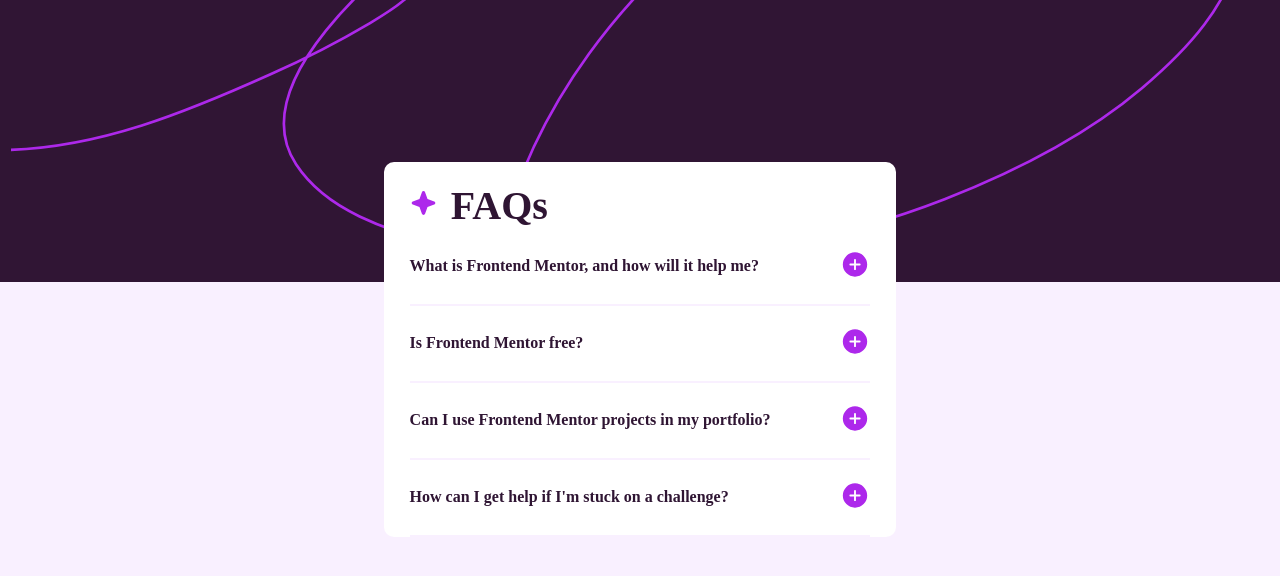
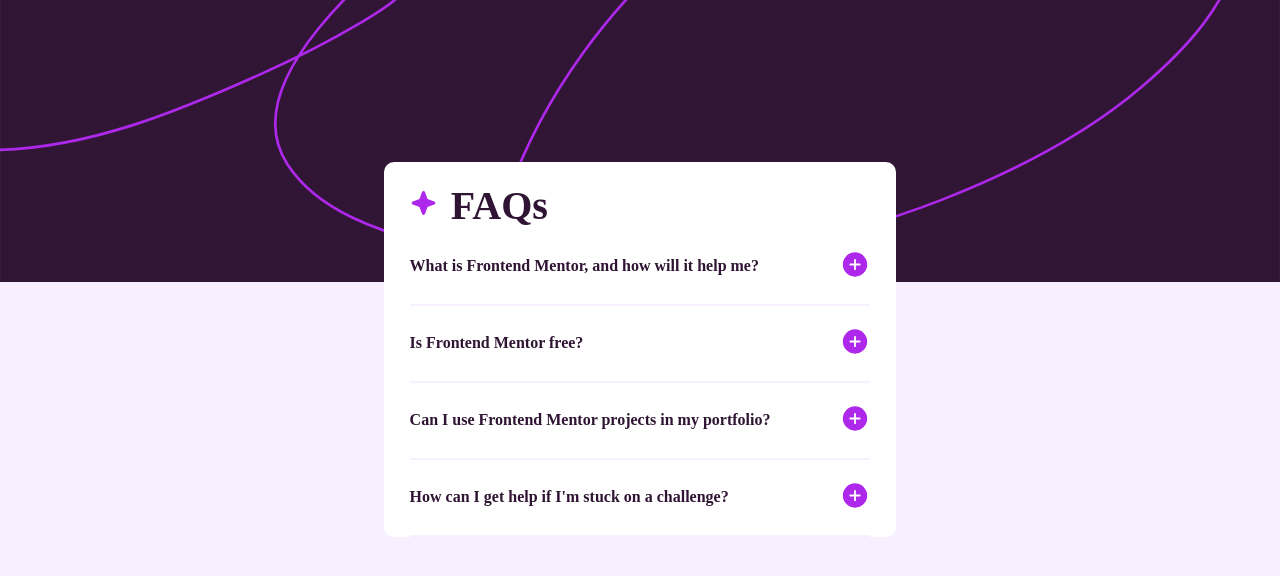
Before and after one commit to Ijadele/FAQ-project, a plain HTML site: page index.html in a window 1280 px wide. Drawn offline with Linux system fonts and the light colour scheme.

Commit message:
The FAQs

```diff
--- a/style.css
+++ b/style.css
@@ -37,7 +37,7 @@
     display: flex;
     background-image: url('images/background-pattern-mobile.svg');
     background-position: center bottom;
-    background-size: cover;
+    background-size: 100%;
     padding: 25% 0;
 }
 
@@ -137,7 +137,6 @@
     .purple {
         background-image: url('images/background-pattern-desktop.svg');
         background-position: center right;
-        background-size: contain;
         padding: 11% 0;
     }
 
```
